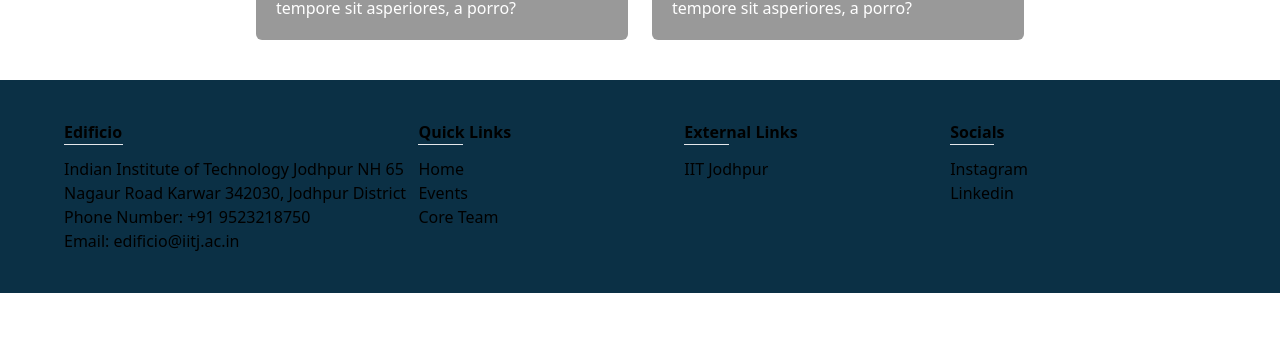
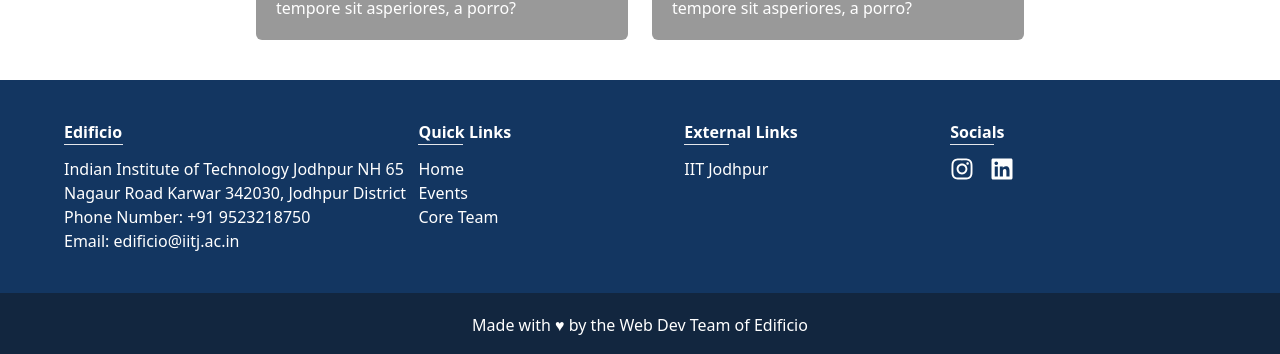
Before and after one commit to jason-dan-iel/Edificio-Website, a React (Vite) app in the folder client/: page / in a window 1280 px wide. Shown: the part 2036-2390 px from the top of the page. Before the commit the page ends 2329 px from the top, so only its background shows below. Built offline with nearby package versions, Linux system fonts and the light colour scheme.

Commit message:
added icons to the footer

```diff
--- a/client/package.json
+++ b/client/package.json
@@ -11,6 +11,7 @@
   "dependencies": {
     "react": "^18.2.0",
     "react-dom": "^18.2.0",
+    "react-icons": "^4.8.0",
     "react-router-dom": "^6.8.2",
     "react-tsparticles": "^2.9.3",
     "tsparticles": "^2.9.3"
--- a/client/src/components/footer.jsx
+++ b/client/src/components/footer.jsx
@@ -1,9 +1,10 @@
 import React from "react";
+import * as FaIcons from "react-icons/fa";
 
 export default function Footer(){
     return (
-        <main className="bg-[#0b3045] py-10">
-            <footer className="flex justify-between max-w-6xl m-auto footer">
+        <main className="bg-[#133661]  text-white">
+            <footer className="flex justify-between max-w-6xl m-auto footer py-10">
                 <ul className="basis-1/3">
                     <h1>Edificio</h1>
                     <hr className="w-1/6 pb-3"/>
@@ -29,10 +30,15 @@
                 <ul className="basis-1/4">
                     <h1>Socials</h1>
                     <hr className="w-1/6 pb-3"/>
-                    <li>Instagram</li>
-                    <li>Linkedin</li>
+                    <div className="flex gap-4 text-2xl hover:cursor-pointer">
+                        <FaIcons.FaInstagram />
+                        <FaIcons.FaLinkedin />
+                    </div>
                 </ul>
             </footer>
+            <section className="py-5 bg-[#12263f]">
+                <p className="text-center">Made with &#9829; by the Web Dev Team of Edificio</p>
+            </section>
         </main>
 
     )
```
Also changed, not shown: 1 other file (tests, documents, lock files or other folders).
